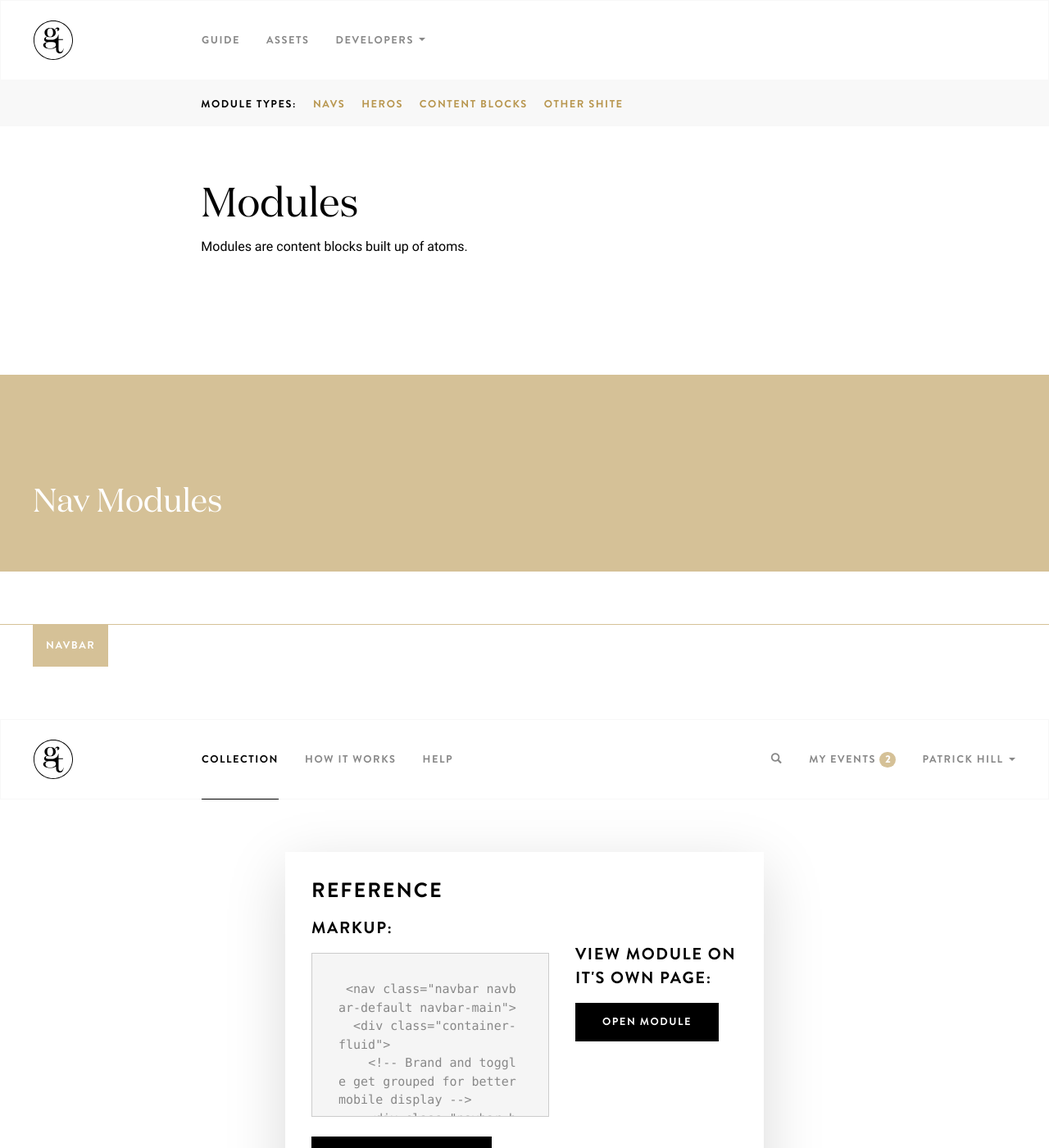
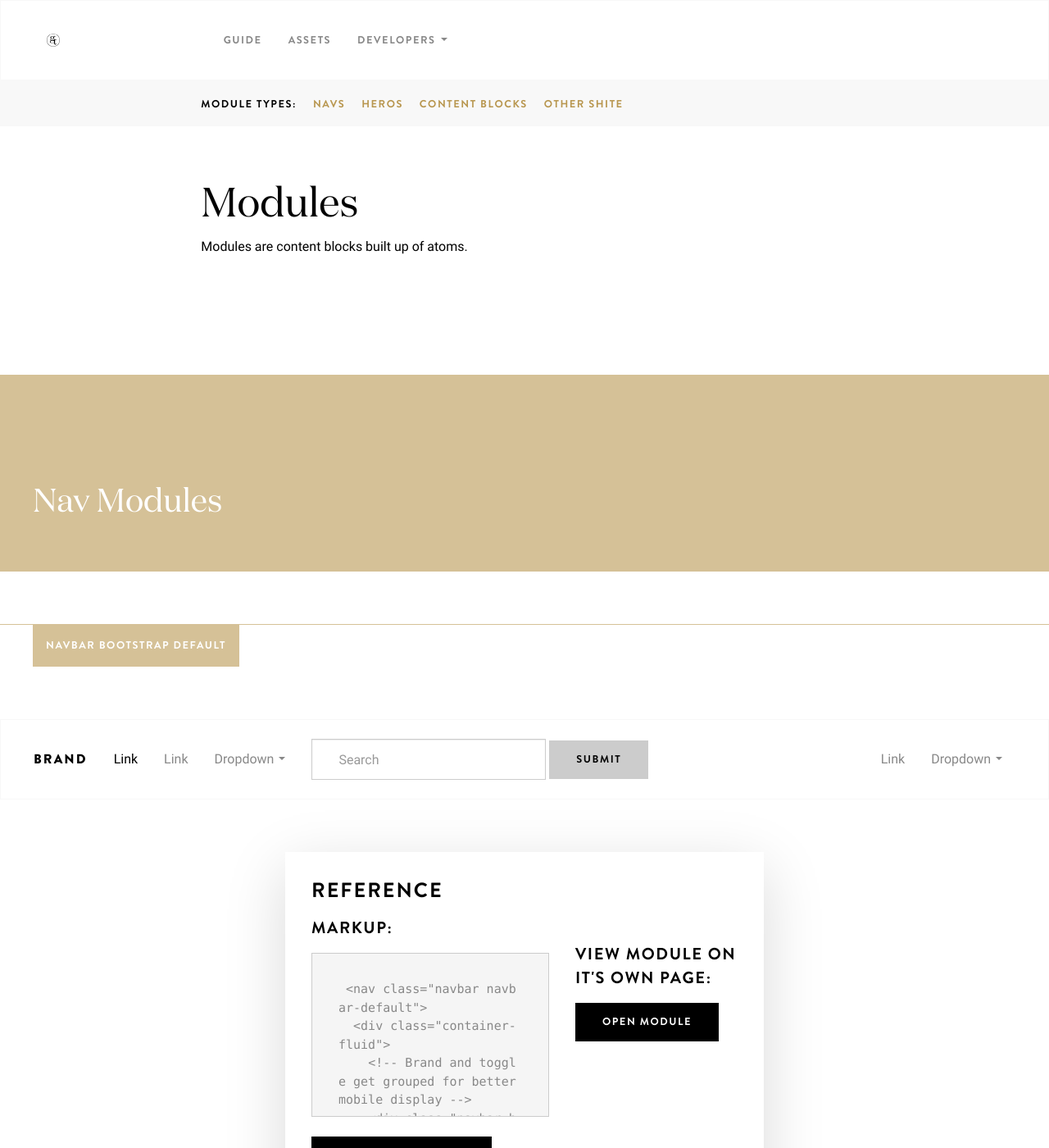
Before and after one commit to generationtux/styleguide, a Jekyll site: the page built from modules.html, in a window 1280 px wide and 1400 px high. Shown: the whole window at 82% size. Built offline with Jekyll 4.4.1, drawn with Linux system fonts in a browser that asks for light colours; some of the changed text lies outside the part shown.

Commit message:
converts gentux specific menu layout to separate class so default bootstrap menu doesn't get messed up

```diff
--- /dev/null
+++ b/_modules/01-b-navbar-default.html
@@ -0,0 +1,59 @@
+---
+title: Navbar Bootstrap Default
+container-type: none
+---
+
+
+<nav class="navbar navbar-default">
+  <div class="container-fluid">
+    <!-- Brand and toggle get grouped for better mobile display -->
+    <div class="navbar-header">
+      <button type="button" class="navbar-toggle collapsed" data-toggle="collapse" data-target="#bs-example-navbar-collapse-1" aria-expanded="false">
+        <span class="sr-only">Toggle navigation</span>
+        <span class="icon-bar"></span>
+        <span class="icon-bar"></span>
+        <span class="icon-bar"></span>
+      </button>
+      <a class="navbar-brand h5" href="#">Brand</a>
+    </div>
+
+    <!-- Collect the nav links, forms, and other content for toggling -->
+    <div class="collapse navbar-collapse" id="bs-example-navbar-collapse-1">
+      <ul class="nav navbar-nav">
+        <li class="active"><a href="#">Link <span class="sr-only">(current)</span></a></li>
+        <li><a href="#">Link</a></li>
+        <li class="dropdown">
+          <a href="#" class="dropdown-toggle" data-toggle="dropdown" role="button" aria-haspopup="true" aria-expanded="false">Dropdown <span class="caret"></span></a>
+          <ul class="dropdown-menu">
+            <li><a href="#">Action</a></li>
+            <li><a href="#">Another action</a></li>
+            <li><a href="#">Something else here</a></li>
+            <li role="separator" class="divider"></li>
+            <li><a href="#">Separated link</a></li>
+            <li role="separator" class="divider"></li>
+            <li><a href="#">One more separated link</a></li>
+          </ul>
+        </li>
+      </ul>
+      <form class="navbar-form navbar-left">
+        <div class="form-group">
+          <input type="text" class="form-control" placeholder="Search">
+        </div>
+        <button type="submit" class="btn btn-default">Submit</button>
+      </form>
+      <ul class="nav navbar-nav navbar-right">
+        <li><a href="#">Link</a></li>
+        <li class="dropdown">
+          <a href="#" class="dropdown-toggle" data-toggle="dropdown" role="button" aria-haspopup="true" aria-expanded="false">Dropdown <span class="caret"></span></a>
+          <ul class="dropdown-menu">
+            <li><a href="#">Action</a></li>
+            <li><a href="#">Another action</a></li>
+            <li><a href="#">Something else here</a></li>
+            <li role="separator" class="divider"></li>
+            <li><a href="#">Separated link</a></li>
+          </ul>
+        </li>
+      </ul>
+    </div><!-- /.navbar-collapse -->
+  </div><!-- /.container-fluid -->
+</nav>
```
Also changed, not shown: _modules/01-c-navbar.html (renamed from _modules/01-c-navbar-submenu.html, +9 -39 lines), _modules/01-d-navbar-submenu.html (renamed from _modules/01-b-navbar.html, +38 -4 lines), _scss/includes/_navbar.scss (+16 -5 lines), css/all.css.
